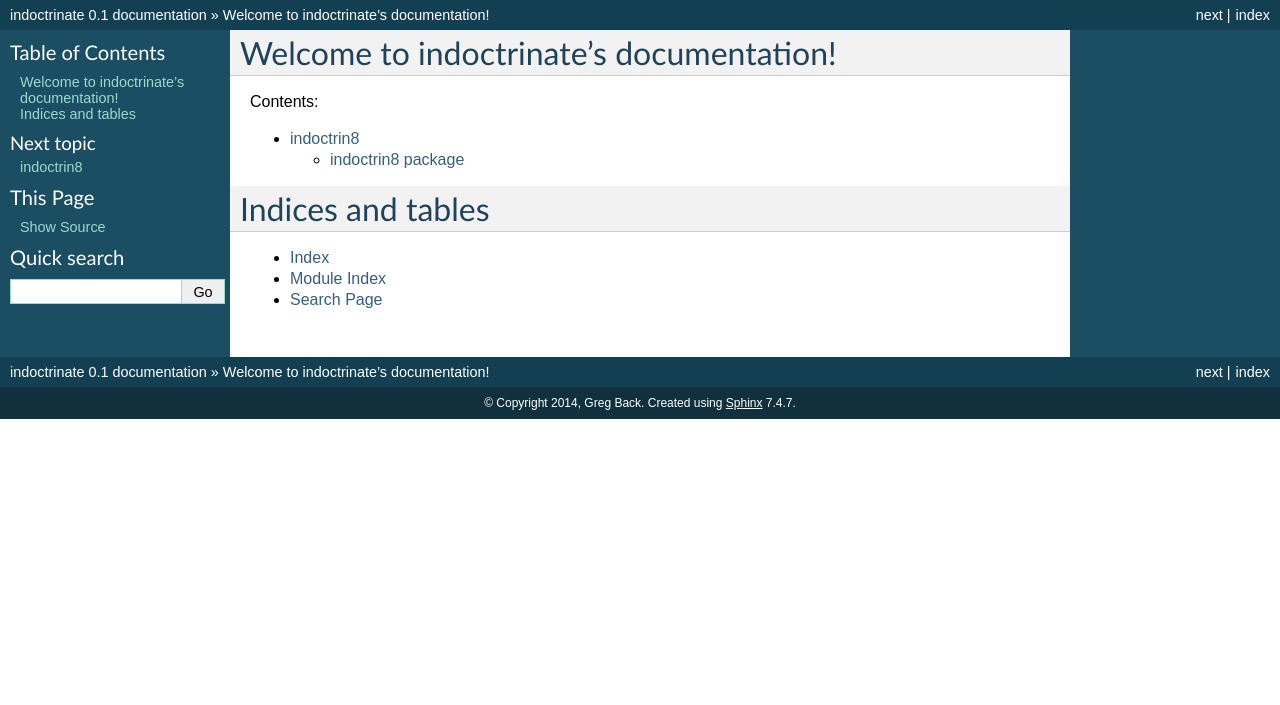
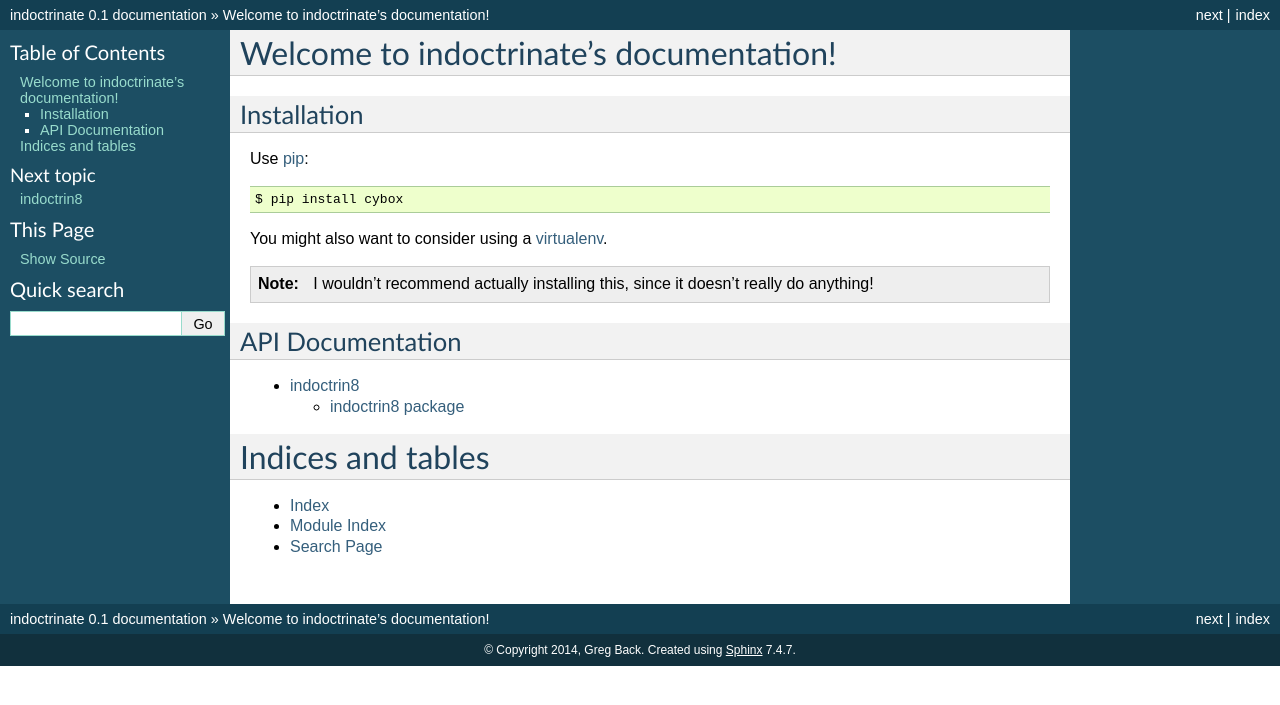
Before and after one commit to gtback/indoctrinate, a Sphinx documentation site: the page built from docs/index.rst, in a window 1280 px wide. Shown: the top 705 px of the page. Built offline with Sphinx 7.4.7, drawn with Linux system fonts in a browser that asks for light colours.

Commit message:
Add text to documentation home page.

```diff
--- a/docs/index.rst
+++ b/docs/index.rst
@@ -6,14 +6,32 @@
 Welcome to indoctrinate's documentation!
 ========================================
 
-Contents:
+Installation
+------------
+
+Use pip_:
+
+.. code-block:: bash
+
+    $ pip install cybox
+
+You might also want to consider using a virtualenv_.
+
+.. note::
+   I wouldn't recommend actually installing this, since it doesn't really do
+   anything!
+
+.. _pip: http://pip.readthedocs.org/
+.. _virtualenv: http://virtualenv.readthedocs.org/
+
+
+API Documentation
+-----------------
 
 .. toctree::
    :maxdepth: 2
 
    api/modules
-
-
 
 Indices and tables
 ==================
```
